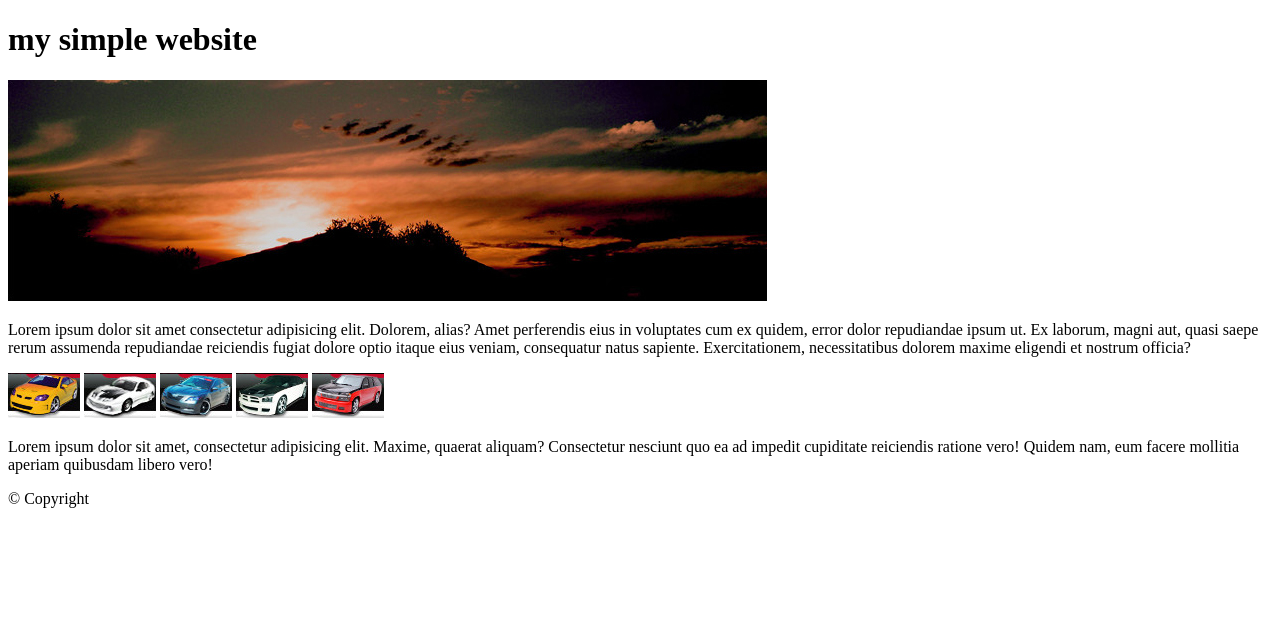
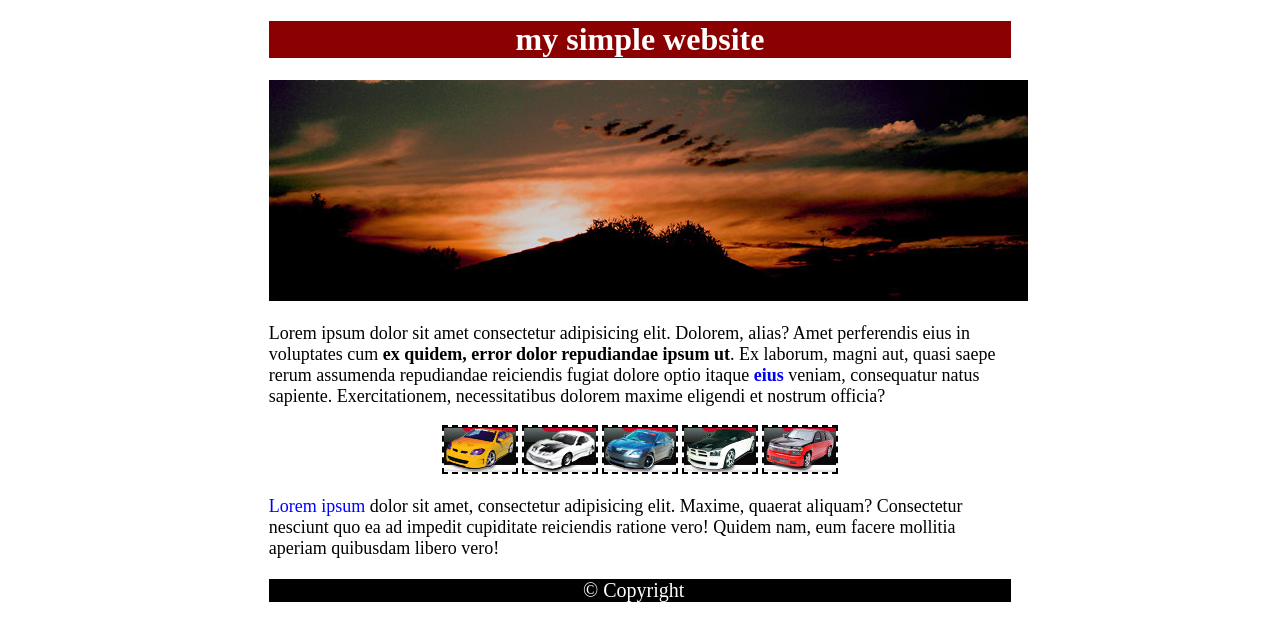
Before and after one commit to NovakVladimir/4css_simple, a plain HTML site: page index.html in a window 1280 px wide. Drawn offline with Linux system fonts and the light colour scheme.

Commit message:
add css and few element in html

```diff
--- a/index.html
+++ b/index.html
@@ -4,25 +4,26 @@
     <meta charset="UTF-8">
     <meta name="viewport" content="width=device-width, initial-scale=1.0">
     <title>My website</title>
+    <link rel="stylesheet" href="style.css">
 </head>
 <body>
     <header>
         <h1>my simple website</h1>
     </header>
 
-    <img src="sunset.jpg" alt="picture of sunset">
+    <img src="sunset.jpg" alt="picture of sunset" id="mainPicture">
 
-    <p>Lorem ipsum dolor sit amet consectetur adipisicing elit. Dolorem, alias? Amet perferendis eius in voluptates cum ex quidem, error dolor repudiandae ipsum ut. Ex laborum, magni aut, quasi saepe rerum assumenda repudiandae reiciendis fugiat dolore optio itaque eius veniam, consequatur natus sapiente. Exercitationem, necessitatibus dolorem maxime eligendi et nostrum officia?</p>
+    <p>Lorem ipsum dolor sit amet consectetur adipisicing elit. Dolorem, alias? Amet perferendis eius in voluptates cum <span class="bold"> ex quidem, error dolor repudiandae ipsum ut</span>. Ex laborum, magni aut, quasi saepe rerum assumenda repudiandae reiciendis fugiat dolore optio itaque <span class="bold blue">eius</span> veniam, consequatur natus sapiente. Exercitationem, necessitatibus dolorem maxime eligendi et nostrum officia?</p>
 
     <section>
-        <img src="car01.jpg" alt="first car's picture">
-        <img src="car02.jpg" alt="second car's picture">
-        <img src="car03.jpg" alt="third car's picture">
-        <img src="car04.jpg" alt="fourth car's picture">
-        <img src="car05.jpg" alt="fifth car's picture">
+        <img src="car01.jpg" alt="first car's picture" class="little">
+        <img src="car02.jpg" alt="second car's picture" class="little">
+        <img src="car03.jpg" alt="third car's picture" class="little">
+        <img src="car04.jpg" alt="fourth car's picture" class="little">
+        <img src="car05.jpg" alt="fifth car's picture" class="little">
     </section>
 
-    <p>Lorem ipsum dolor sit amet, consectetur adipisicing elit. Maxime, quaerat aliquam? Consectetur nesciunt quo ea ad impedit cupiditate reiciendis ratione vero! Quidem nam, eum facere mollitia aperiam quibusdam libero vero!</p>
+    <p><span class="blue">Lorem ipsum</span> dolor sit amet, consectetur adipisicing elit. Maxime, quaerat aliquam? Consectetur nesciunt quo ea ad impedit cupiditate reiciendis ratione vero! Quidem nam, eum facere mollitia aperiam quibusdam libero vero!</p>
 
     <footer>
         <p>&#169 Copyright</p>
--- /dev/null
+++ b/style.css
@@ -0,0 +1,40 @@
+body {
+    margin-left: 21vw;
+    margin-right: 21vw;
+}
+
+header {
+    background-color:darkred;
+    color: white;
+    text-align: center;
+}
+
+img.little {
+    border: 2px dashed black;
+}
+
+section {
+    text-align: center;
+}
+p {
+    font-size: 18px;
+    margin-right: 1vw;
+}
+
+span.bold {
+    font-weight: 700;
+}
+
+span.blue {
+    color: blue;
+}
+
+footer {
+    background-color: black;
+    color: white;
+    text-align: center;
+}
+
+footer p {
+    font-size: 20px;
+}
```
